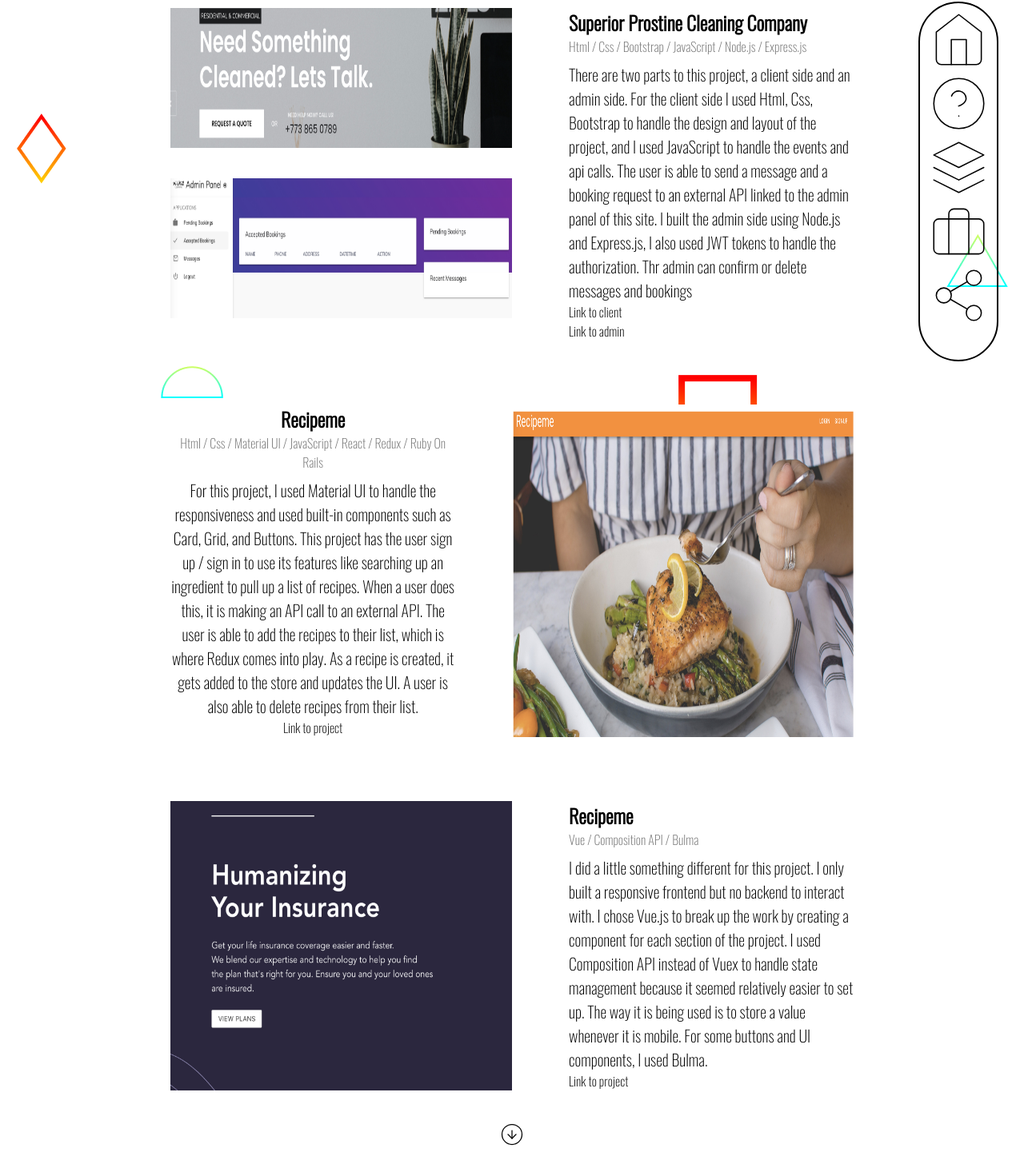
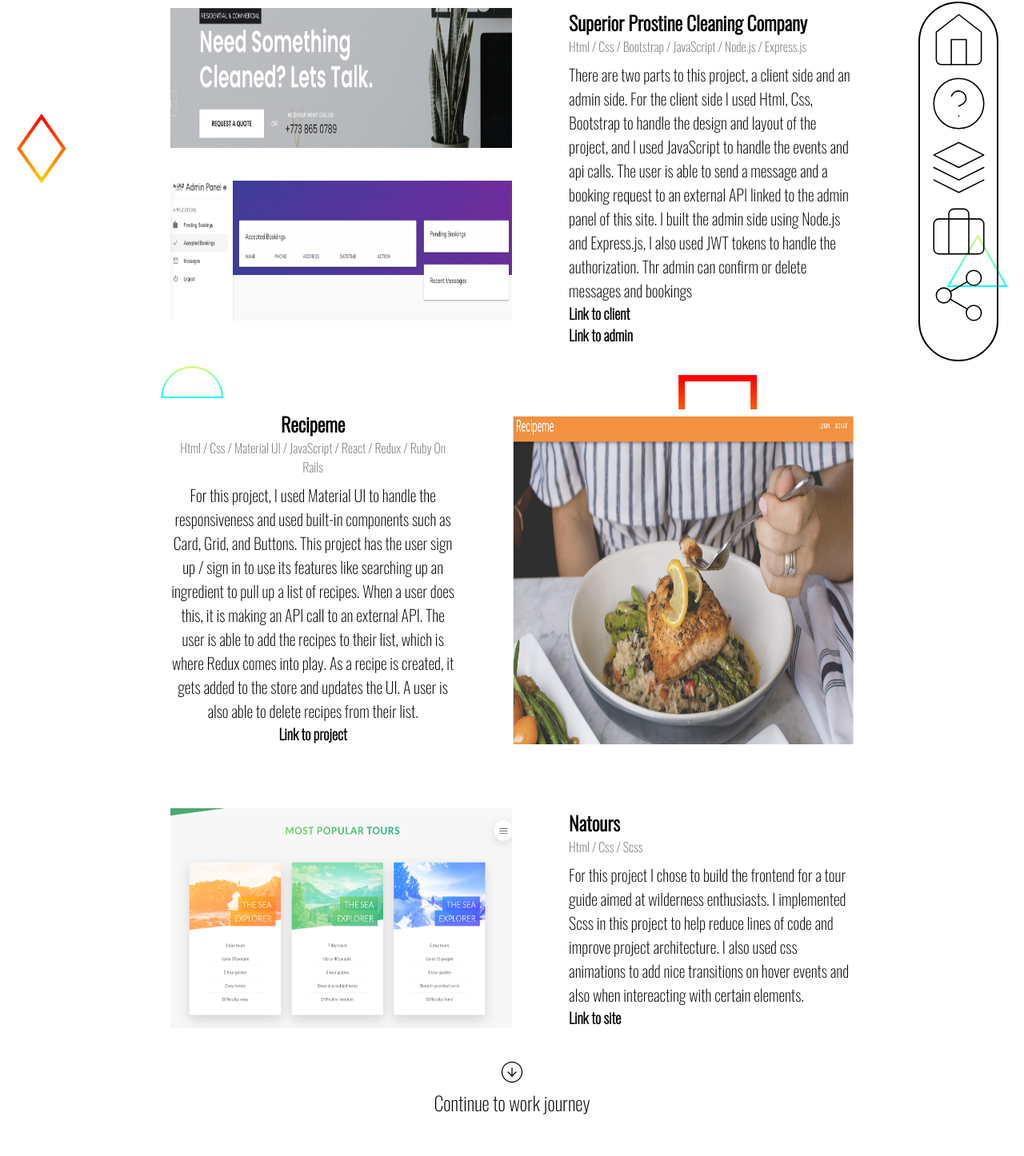
Before and after one commit to Jguz17/portfolio_v2, a React (Create React App) app: page /project-catalog in a window 1280 px wide. Shown: the part 173-1619 px from the top of the page at 80% size. Built offline with nearby package versions, Linux system fonts and the light colour scheme.

Commit message:
Swapped out a project for natours

```diff
--- a/src/components/ThirdSection.js
+++ b/src/components/ThirdSection.js
@@ -3,7 +3,7 @@ import Grid from '@material-ui/core/Grid';
 import spcc from '../assets/images/spcc-image.jpg'
 import spcc2 from '../assets/images/spcc-2-admin.jpg'
 import recipeme from '../assets/images/recipeme-image.jpg'
-import insure from '../assets/images/insure-image.jpg'
+import insure from '../assets/images/natours-desktop.png'
 import { ArrowDownCircle } from 'react-feather';
 import { Link } from 'react-router-dom'
 
@@ -22,8 +22,8 @@ const ThirdSection = () => {
                     and layout of the project, and I used JavaScript to handle the events and api calls. The user is able to send a message and a booking request to an external API linked to the
                     admin panel of this site. I built the admin side using Node.js and Express.js, I also used JWT tokens to handle the authorization. Thr admin can confirm or delete
                     messages and bookings</p>
-                    <a href="https://superiorpristinecleaningcompany.netlify.app/">Link to client</a>
-                    <a href="https://superiorpristinecleaningcompany.netlify.app/admin">Link to admin</a>
+                    <a href="https://superiorpristinecleaningcompany.netlify.app/"><b>Link to client</b></a>
+                    <a href="https://superiorpristinecleaningcompany.netlify.app/admin"><b>Link to admin</b></a>
                 </Grid>
             </Grid>
             <Grid className="project-row" item container md={12} style={{ marginBottom: "5rem" }}>
@@ -35,7 +35,7 @@ const ThirdSection = () => {
                         This project has the user sign up / sign in to use its features like searching up an ingredient to pull up a list of recipes. When a user does this, it is making an API call to an external
                         API. The user is able to add the recipes to their list, which is where Redux comes into play. As a recipe is created, it gets added to the store and updates the UI. A user is also able to delete
                         recipes from their list.</p>
-                        <a href="https://recipeme.netlify.app/">Link to project</a>
+                        <a href="https://recipeme.netlify.app/"><b>Link to project</b></a>
                     </div>
                 </Grid>
                 <Grid item container md={1}/>
@@ -45,13 +45,10 @@ const ThirdSection = () => {
                 <Grid item container md={6}><img src={insure} alt="" style={{ width: "100%" }}/></Grid>
                 <Grid item container md={1}/>
                 <Grid item container md={5} style={{ flexFlow: "column", textAlign: "left" }}>
-                    <h2>Recipeme</h2>
-                    <p style={{ color: "#727272" }}>Vue / Composition API / Bulma</p>
-                    <p style={{ fontSize: "1.25rem", paddingTop: ".5rem" }}>I did a little something different for this project. I only built a responsive frontend but no backend to interact with.
-                    I chose Vue.js to break up the work by creating a component for each section of the project. I used Composition API instead of
-                    Vuex to handle state management because it seemed relatively easier to set up. The way it is being used is to store a value
-                    whenever it is mobile. For some buttons and UI components, I used Bulma.</p>
-                    <a href="https://insure-a-landing-page.netlify.app/">Link to project</a>
+                    <h2>Natours</h2>
+                    <p style={{ color: "#727272" }}>Html / Css / Scss</p>
+                    <p style={{ fontSize: "1.25rem", paddingTop: ".5rem" }}>For this project I chose to build the frontend for a tour guide aimed at wilderness enthusiasts. I implemented Scss in this project to help reduce lines of code and improve project architecture. I also used css animations to add nice transitions on hover events and also when intereacting with certain elements.</p>
+                    <a href="https://natour-wilderness.netlify.app/"><b>Link to site</b></a>
                 </Grid>
             </Grid>
             <Grid item container xs={12} style={{ justifyContent: "center", padding: "2rem" }}>
--- a/src/main.css
+++ b/src/main.css
@@ -151,6 +151,10 @@ li {
     font-size: 2.25rem;
 }
 
+#third-section a {
+    font-size: 1.15rem;
+}
+
 @media all and (max-width: 480px) {
     body {
         background-image: url('./assets/images/mobile-bg-1.jpg');
```
Also changed, not shown: src/assets/images/natours-desktop.png (added), 1 other file (tests, documents, lock files or other folders).
